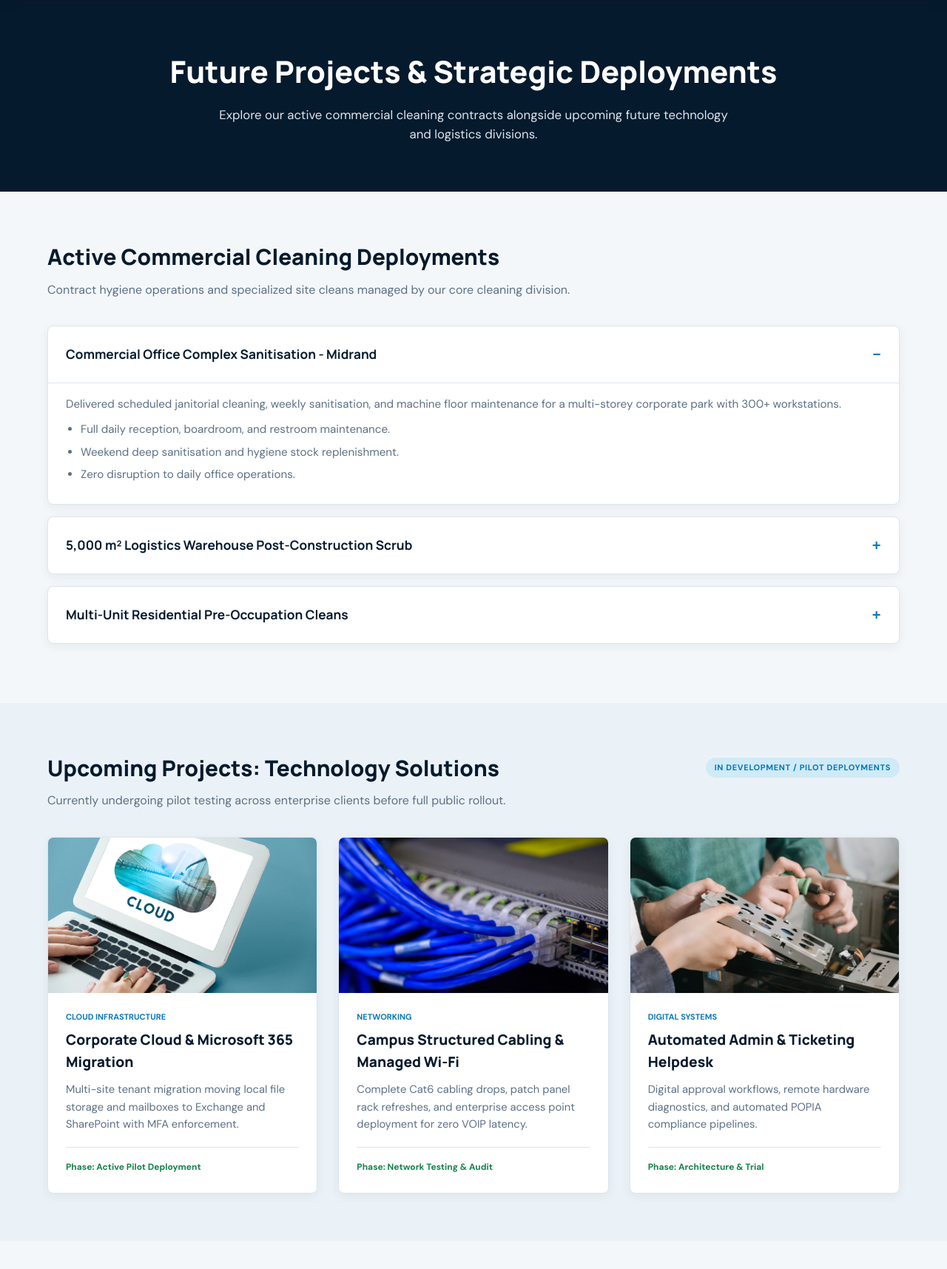
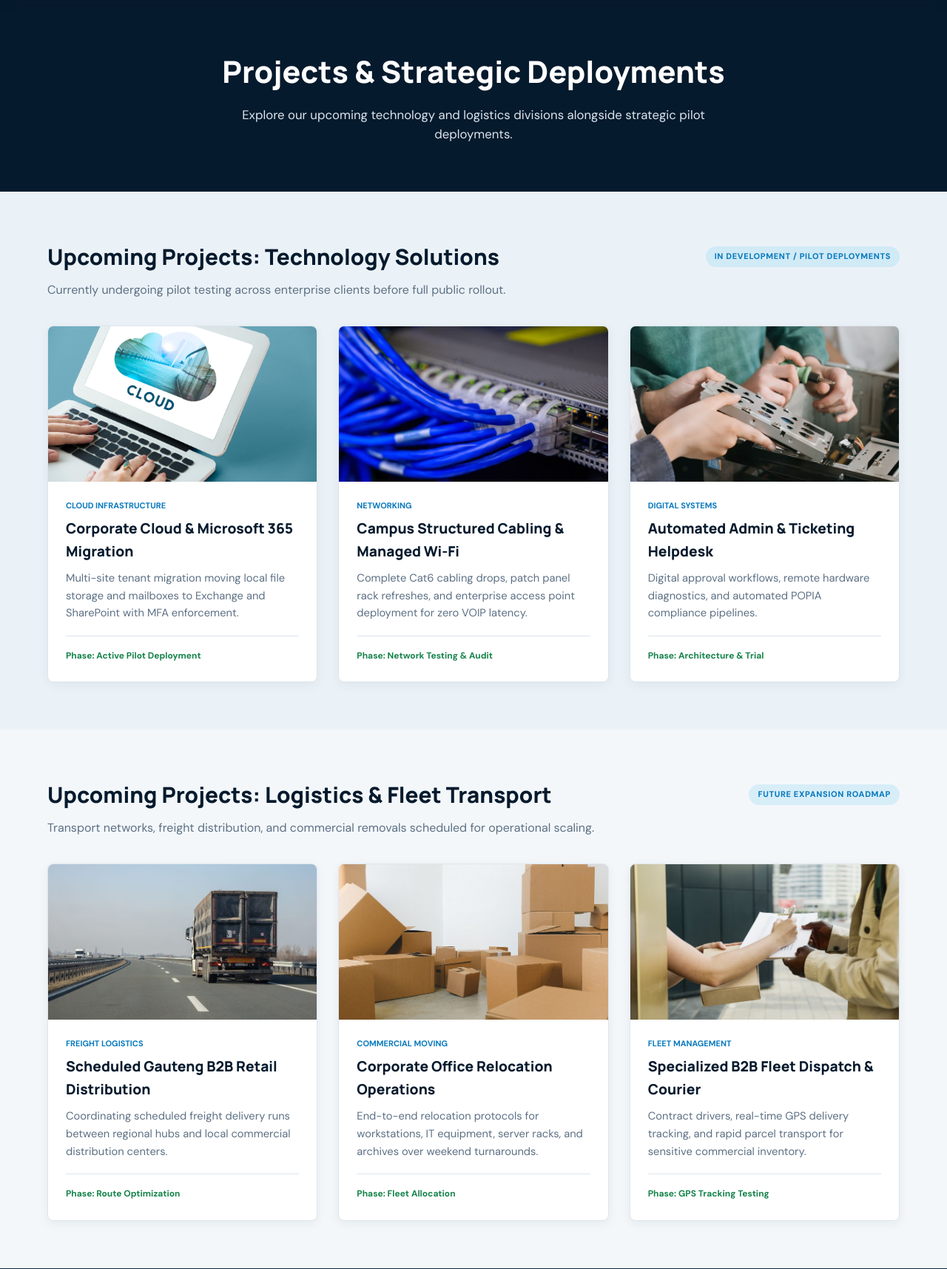
Before and after one commit to Dzivha-M/PileeTechFrontend, a PHP site: page /projects.php in a window 1280 px wide. Shown: the part 85-1800 px from the top of the page at 74% size. Run offline with PHP 8.4, Linux system fonts and the light colour scheme.

Commit message:
Revise project titles and descriptions
Updated project section headings and descriptions to reflect current focus on technology and logistics.

```diff
--- a/projects.php
+++ b/projects.php
@@ -5,46 +5,8 @@ include 'includes/header.php';
 
 <section class="page-hero hero-projects">
     <div class="container">
-        <h1>Future Projects & Strategic Deployments</h1>
-        <p>Explore our active commercial cleaning contracts alongside upcoming future technology and logistics divisions.</p>
-    </div>
-</section>
-
-<section class="service-block">
-    <div class="container">
-        <h2>Active Commercial Cleaning Deployments</h2>
-        <p class="section-intro">Contract hygiene operations and specialized site cleans managed by our core cleaning division.</p>
-
-        <details class="service-accordion" open>
-            <summary>Commercial Office Complex Sanitisation - Midrand</summary>
-            <div class="accordion-content">
-                <p>Delivered scheduled janitorial cleaning, weekly sanitisation, and machine floor maintenance for a multi-storey corporate park with 300+ workstations.</p>
-                <ul>
-                    <li>Full daily reception, boardroom, and restroom maintenance.</li>
-                    <li>Weekend deep sanitisation and hygiene stock replenishment.</li>
-                    <li>Zero disruption to daily office operations.</li>
-                </ul>
-            </div>
-        </details>
-
-        <details class="service-accordion">
-            <summary>5,000 m² Logistics Warehouse Post-Construction Scrub</summary>
-            <div class="accordion-content">
-                <p>Conducted complete post-construction clearing, concrete degreasing, and machine scrubbing prior to tenant move-in.</p>
-                <ul>
-                    <li>High-bay dust extraction and structural beam wiping.</li>
-                    <li>Heavy-duty chemical degreasing of concrete bays.</li>
-                    <li>Handoff inspection passed on first assessment.</li>
-                </ul>
-            </div>
-        </details>
-
-        <details class="service-accordion">
-            <summary>Multi-Unit Residential Pre-Occupation Cleans</summary>
-            <div class="accordion-content">
-                <p>Carried out handover deep cleans for newly renovated apartment blocks, including carpet wet-vacuuming and glass polishing.</p>
-            </div>
-        </details>
+        <h1>Projects & Strategic Deployments</h1>
+        <p>Explore our upcoming technology and logistics divisions alongside strategic pilot deployments.</p>
     </div>
 </section>
 
```
